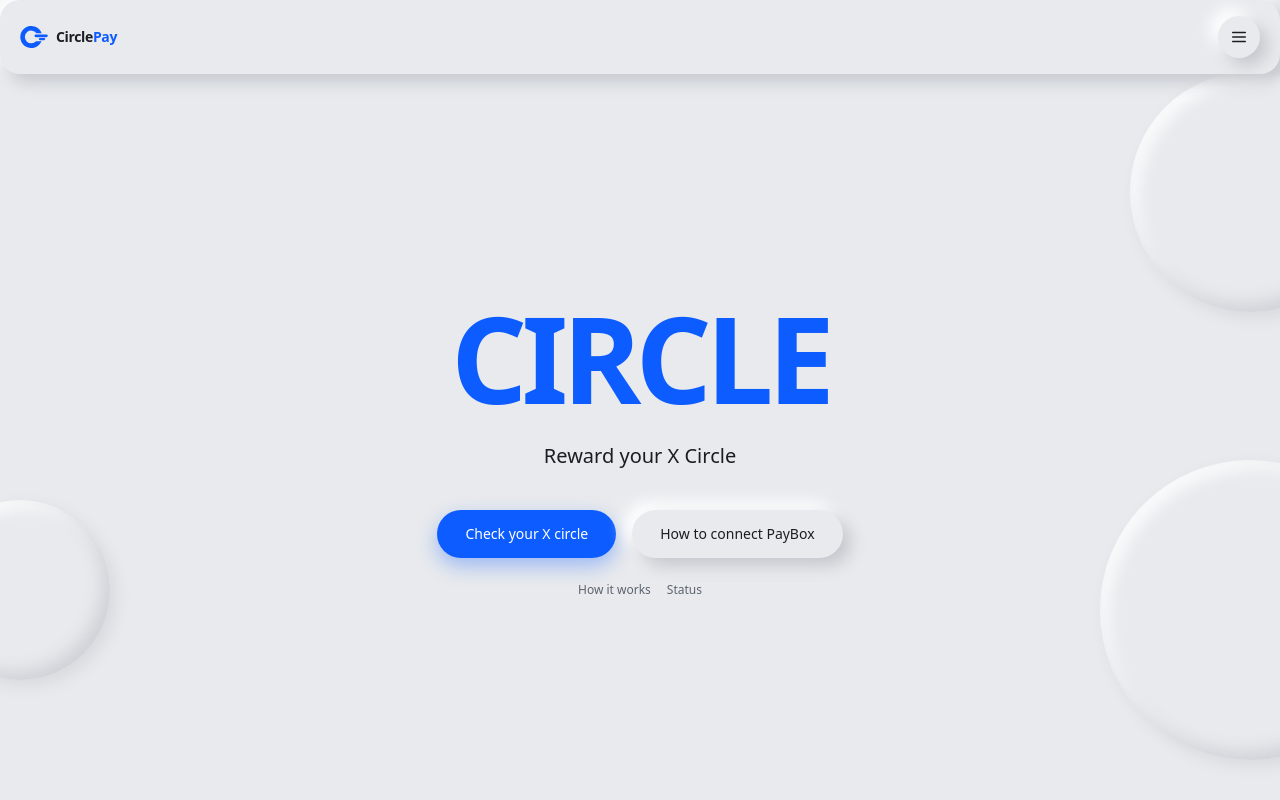
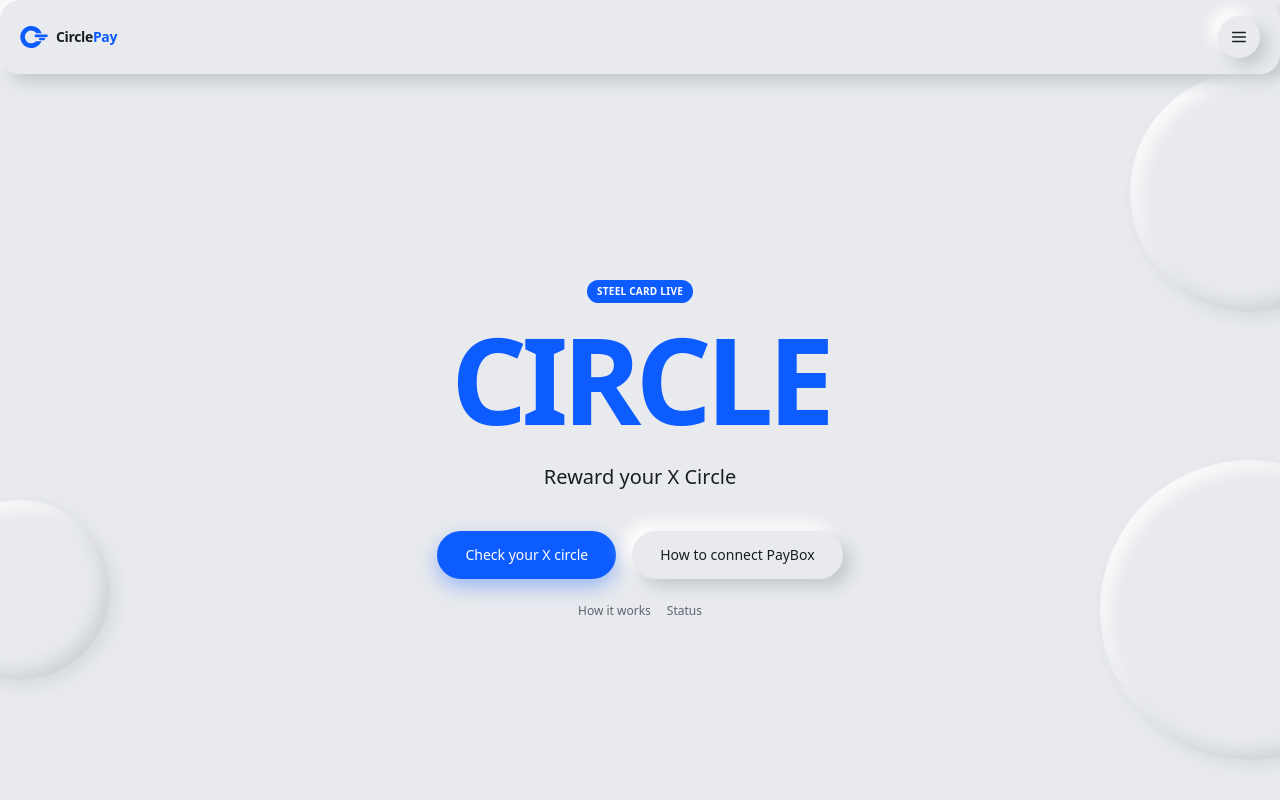
Before and after one commit to erthxn/CirclePay, a Next.js app: page / in a window 1280 px wide. Shown: the top 800 px of the page. Built offline with nearby package versions, Linux system fonts and the light colour scheme.

Commit message:
Add shipped stamp on home

```diff
--- a/app/page.tsx
+++ b/app/page.tsx
@@ -3,6 +3,12 @@ import Link from 'next/link';
 export default function Home() {
   return (
     <div className="min-h-[calc(100vh-5rem)] flex flex-col items-center justify-center px-5 text-center">
+      <div className="mb-4">
+        <span className="inline-block px-2.5 py-1 text-[10px] font-semibold tracking-wide rounded-full bg-[var(--accent)] text-white">
+          STEEL CARD LIVE
+        </span>
+      </div>
+
       <div className="relative mb-6">
         <div className="text-[5.2rem] sm:text-[7.5rem] font-black tracking-tighter leading-none text-[var(--accent)] select-none">
           CIRCLE
```
